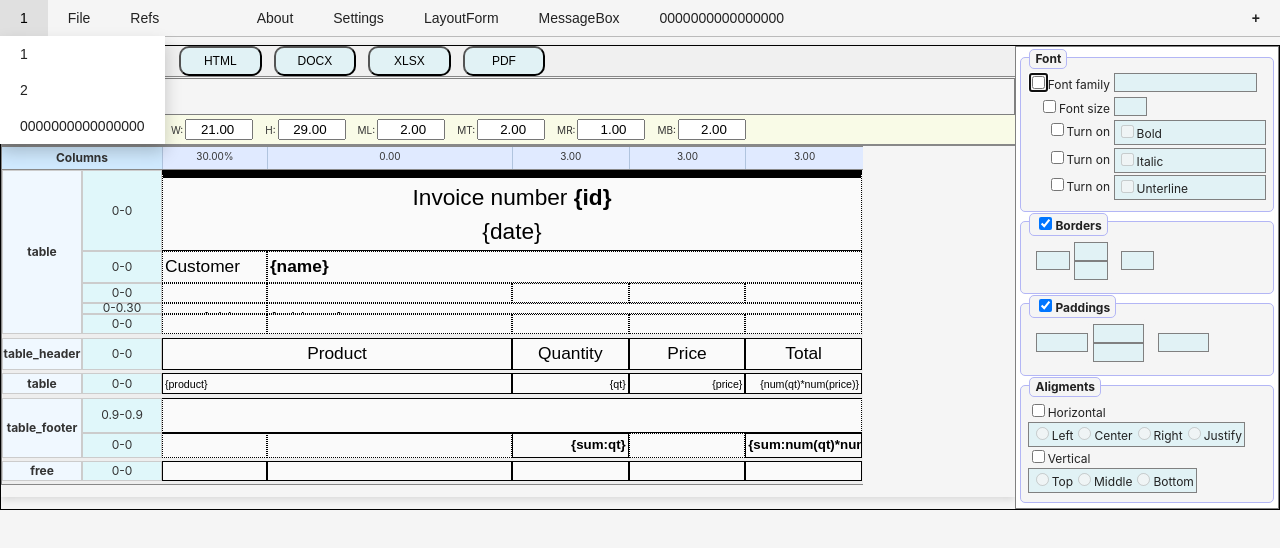
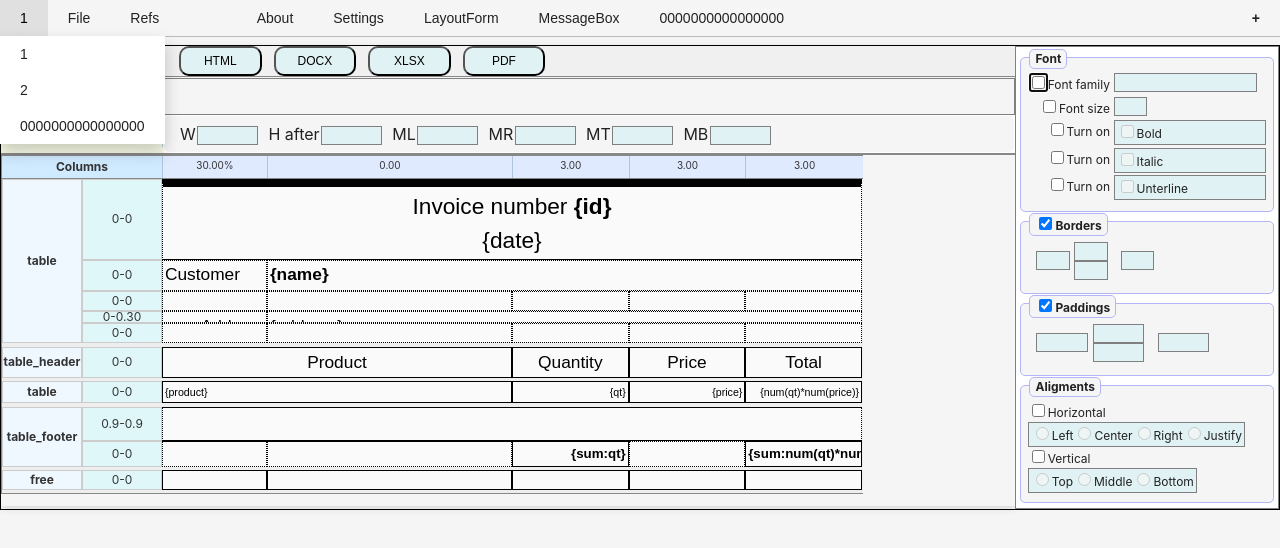
Before and after one commit to AndreiPuchko/q2web, a React (Vite) app: page / in a window 1280 px wide. Shown: the top 548 px of the page. Built offline with nearby package versions, Linux system fonts and the light colour scheme.

Commit message:
feat: integrate Q2Form for page size controls in report editor

```diff
--- a/src/components/reportEditor/Q2ReportEditor.tsx
+++ b/src/components/reportEditor/Q2ReportEditor.tsx
@@ -1,6 +1,8 @@
 import React, { Component } from "react";
 import Q2PropsEditor from "./Q2PropsEditor";
 import Q2ContentEditor from "./Q2ContentEditor";
+import { Q2Form } from "../../q2_modules/Q2Form";
+import Form from '../Form';
 import "./Q2ReportEditor.css";
 import get_report_json from "./test_report"
 
@@ -183,8 +185,19 @@ class Q2ReportEditor extends Component<Q2ReportEditorProps, Q2ReportEditorState>
 
         // this._currentPageIdx = pageIdx; // set for children
         const isSelected = this.state.selection?.type === "page" && this.state.selection.pageIdx === pageIdx;
+        const pageSizes = new Q2Form("", "", "");
+        pageSizes.add_control("/h", "")
+        pageSizes.add_control("page_width", "W", { datalen: 6 });
+        pageSizes.add_control("page_height", "H after", { datalen: 6 });
+        pageSizes.add_control("page_margin_left", "ML", { datalen: 6 });
+        pageSizes.add_control("page_margin_right", "MR", { datalen: 6 });
+        pageSizes.add_control("page_margin_top", "MT", { datalen: 6 });
+        pageSizes.add_control("page_margin_bottom", "MB", { datalen: 6 });
+
+
         return (
             <div>
+
                 {/* Page info row */}
                 <div
                     style={{
@@ -201,75 +214,12 @@ class Q2ReportEditor extends Component<Q2ReportEditorProps, Q2ReportEditorState>
                         className="q2-report-page"
                         style={{
                             background: isSelected ? "#ffe066" : "#f9fbe7",
-                            width: 161,
+                            minWidth: 161,
                         }}
                     >
                         Page [{pageIdx}]
                     </div>
-                    <div
-                        style={{
-                            display: "flex",
-                            alignItems: "center",
-                            gap: 12,
-                            padding: "4px 8px",
-                            background: isSelected ? "#ffe066" : "#f9fbe7",
-                        }}
-                    >
-                        <label className="q2-report-page-size">
-                            W:
-                            <input
-                                type="number"
-                                value={page.page_width.toFixed(2)}
-                                step="0.01"
-                                readOnly
-                            />
-                        </label>
-                        <label className="q2-report-page-size">
-                            H:
-                            <input
-                                type="number"
-                                value={page.page_height.toFixed(2)}
-                                step="0.01"
-                                readOnly
-                            />
-                        </label>
-                        <label className="q2-report-page-size">
-                            ML:
-                            <input
-                                type="number"
-                                value={page.page_margin_left.toFixed(2)}
-                                step="0.01"
-                                readOnly
-                            />
-                        </label>
-                        <label className="q2-report-page-size">
-                            MT:
-                            <input
-                                type="number"
-                                value={page.page_margin_top.toFixed(2)}
-                                step="0.01"
-                                readOnly
-                            />
-                        </label>
-                        <label className="q2-report-page-size">
-                            MR:
-                            <input
-                                type="number"
-                                value={page.page_margin_right.toFixed(2)}
-                                step="0.01"
-                                readOnly
-                            />
-                        </label>
-                        <label className="q2-report-page-size">
-                            MB:
-                            <input
-                                type="number"
-                                value={page.page_margin_bottom.toFixed(2)}
-                                step="0.01"
-                                readOnly
-                            />
-                        </label>
-                    </div>
+                    <Form metaData={pageSizes} />
                 </div>
                 {/* Columns and rows for each column */}
                 <div
```
